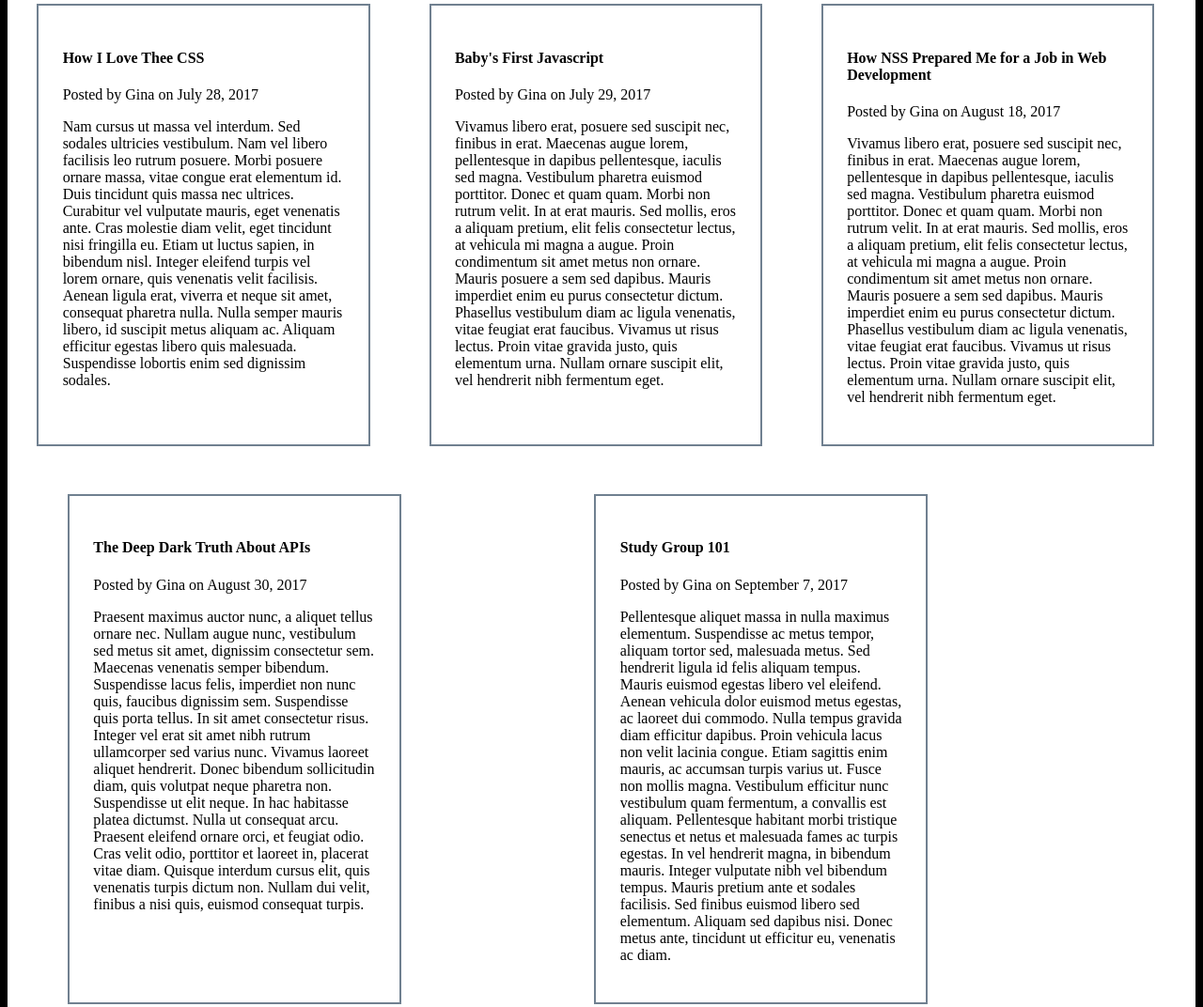
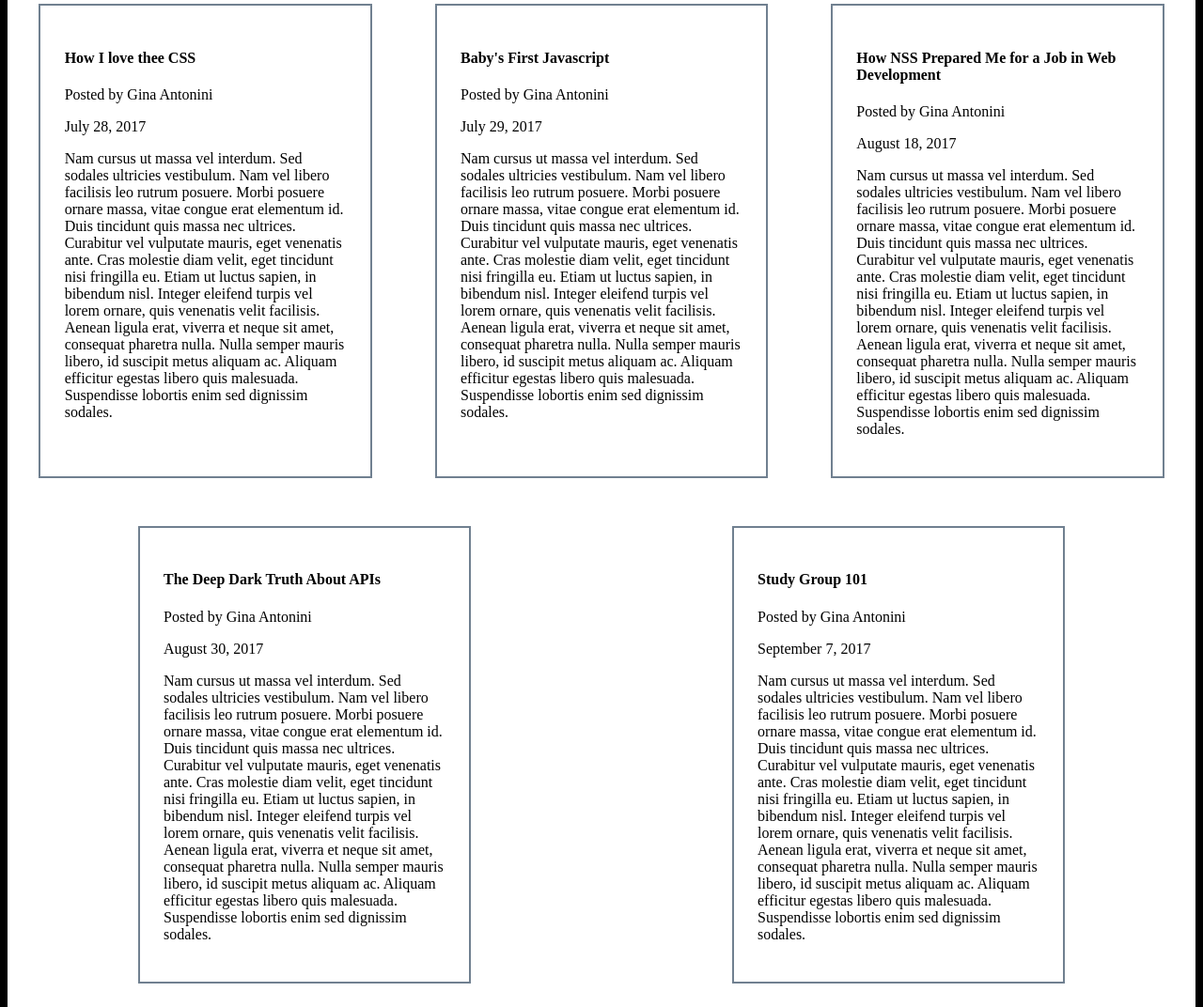
Before and after one commit to GinaAntonini/GinaAntonini.github.io, a plain HTML site: page blog.html in a window 1280 px wide. Shown: the part 359-1431 px from the top of the page at 94% size. Drawn offline with Linux system fonts and the light colour scheme.

Commit message:
added blog objects in javascript

```diff
--- a/blog.html
+++ b/blog.html
@@ -28,53 +28,8 @@
 		</li>
 	</ul>
 </nav>
-	<div class="blog-container">
-		<div class="blog">
-			<header>
-			<h4>How I Love Thee CSS</h4>
-			<p>Posted by Gina on <time datetime="2017-07-28 16:00">July 28, 2017</time></p>
-			</header>
-			<section>
-				<p>Nam cursus ut massa vel interdum. Sed sodales ultricies vestibulum. Nam vel libero facilisis leo rutrum posuere. Morbi posuere ornare massa, vitae congue erat elementum id. Duis tincidunt quis massa nec ultrices. Curabitur vel vulputate mauris, eget venenatis ante. Cras molestie diam velit, eget tincidunt nisi fringilla eu. Etiam ut luctus sapien, in bibendum nisl. Integer eleifend turpis vel lorem ornare, quis venenatis velit facilisis. Aenean ligula erat, viverra et neque sit amet, consequat pharetra nulla. Nulla semper mauris libero, id suscipit metus aliquam ac. Aliquam efficitur egestas libero quis malesuada. Suspendisse lobortis enim sed dignissim sodales.</p>
-			</section>
-		</div>
-		<div class="blog">
-			<header>
-			<h4>Baby's First Javascript</h4>
-			<p>Posted by Gina on <time datetime="2017-07-29 16:00">July 29, 2017</time></p>
-			</header>
-			<section>
-				<p>Vivamus libero erat, posuere sed suscipit nec, finibus in erat. Maecenas augue lorem, pellentesque in dapibus pellentesque, iaculis sed magna. Vestibulum pharetra euismod porttitor. Donec et quam quam. Morbi non rutrum velit. In at erat mauris. Sed mollis, eros a aliquam pretium, elit felis consectetur lectus, at vehicula mi magna a augue. Proin condimentum sit amet metus non ornare. Mauris posuere a sem sed dapibus. Mauris imperdiet enim eu purus consectetur dictum. Phasellus vestibulum diam ac ligula venenatis, vitae feugiat erat faucibus. Vivamus ut risus lectus. Proin vitae gravida justo, quis elementum urna. Nullam ornare suscipit elit, vel hendrerit nibh fermentum eget.</p>
-			</section>
-		</div>
-		<div class="blog">
-			<header>
-			<h4>How NSS Prepared Me for a Job in Web Development</h4>
-			<p>Posted by Gina on <time datetime="2017-08-18 16:00">August 18, 2017</time></p>
-			</header>
-			<section>
-				<p>Vivamus libero erat, posuere sed suscipit nec, finibus in erat. Maecenas augue lorem, pellentesque in dapibus pellentesque, iaculis sed magna. Vestibulum pharetra euismod porttitor. Donec et quam quam. Morbi non rutrum velit. In at erat mauris. Sed mollis, eros a aliquam pretium, elit felis consectetur lectus, at vehicula mi magna a augue. Proin condimentum sit amet metus non ornare. Mauris posuere a sem sed dapibus. Mauris imperdiet enim eu purus consectetur dictum. Phasellus vestibulum diam ac ligula venenatis, vitae feugiat erat faucibus. Vivamus ut risus lectus. Proin vitae gravida justo, quis elementum urna. Nullam ornare suscipit elit, vel hendrerit nibh fermentum eget.</p>
-			</section>
-		</div>
-		<br>
-		<div class="blog">
-			<header>
-			<h4>The Deep Dark Truth About APIs</h4>
-			<p>Posted by Gina on <time datetime="2017-08-30 16:00">August 30, 2017</time></p>
-			</header>
-			<section>
-				<p>Praesent maximus auctor nunc, a aliquet tellus ornare nec. Nullam augue nunc, vestibulum sed metus sit amet, dignissim consectetur sem. Maecenas venenatis semper bibendum. Suspendisse lacus felis, imperdiet non nunc quis, faucibus dignissim sem. Suspendisse quis porta tellus. In sit amet consectetur risus. Integer vel erat sit amet nibh rutrum ullamcorper sed varius nunc. Vivamus laoreet aliquet hendrerit. Donec bibendum sollicitudin diam, quis volutpat neque pharetra non. Suspendisse ut elit neque. In hac habitasse platea dictumst. Nulla ut consequat arcu. Praesent eleifend ornare orci, et feugiat odio. Cras velit odio, porttitor et laoreet in, placerat vitae diam. Quisque interdum cursus elit, quis venenatis turpis dictum non. Nullam dui velit, finibus a nisi quis, euismod consequat turpis.</p>
-			</section>
-		</div>
-		<br>
-		<div class="blog">
-			<header>
-			<h4>Study Group 101</h4>
-			<p>Posted by Gina on <time datetime="2017-09-07 16:00">September 7, 2017</time></p>
-			</header>
-			<section>
-				<p>Pellentesque aliquet massa in nulla maximus elementum. Suspendisse ac metus tempor, aliquam tortor sed, malesuada metus. Sed hendrerit ligula id felis aliquam tempus. Mauris euismod egestas libero vel eleifend. Aenean vehicula dolor euismod metus egestas, ac laoreet dui commodo. Nulla tempus gravida diam efficitur dapibus. Proin vehicula lacus non velit lacinia congue. Etiam sagittis enim mauris, ac accumsan turpis varius ut. Fusce non mollis magna. Vestibulum efficitur nunc vestibulum quam fermentum, a convallis est aliquam. Pellentesque habitant morbi tristique senectus et netus et malesuada fames ac turpis egestas. In vel hendrerit magna, in bibendum mauris. Integer vulputate nibh vel bibendum tempus. Mauris pretium ante et sodales facilisis. Sed finibus euismod libero sed elementum. Aliquam sed dapibus nisi. Donec metus ante, tincidunt ut efficitur eu, venenatis ac diam.</p>
-			</section>
+	<div class="blog-container" id="blogContainer">
+
 		</div>
 	<footer class="footer">
 		<p>&copy; Gina Antonini 2017</p>
--- a/main.js
+++ b/main.js
@@ -0,0 +1,80 @@
+// Make an array called blogs
+// Add each of your existing blogs to the blogs array by making them into objects
+//with the following key, value pairs: title, content, date (you should have at least 5 blog objects)
+// Loop over the blogs array and build up the HTML card elements using the values from your blog objects
+// Add the HTML you created in the last step to the blog-holder element
+
+
+var blogs = [];
+
+var blog1 = {
+ 	title: "How I love thee CSS",
+ 	content: "Nam cursus ut massa vel interdum. Sed sodales ultricies vestibulum. Nam vel libero facilisis leo rutrum posuere. Morbi posuere ornare massa, vitae congue erat elementum id. Duis tincidunt quis massa nec ultrices. Curabitur vel vulputate mauris, eget venenatis ante. Cras molestie diam velit, eget tincidunt nisi fringilla eu. Etiam ut luctus sapien, in bibendum nisl. Integer eleifend turpis vel lorem ornare, quis venenatis velit facilisis. Aenean ligula erat, viverra et neque sit amet, consequat pharetra nulla. Nulla semper mauris libero, id suscipit metus aliquam ac. Aliquam efficitur egestas libero quis malesuada. Suspendisse lobortis enim sed dignissim sodales.",
+ 	author: "Posted by Gina Antonini",
+	date: "July 28, 2017"
+
+};
+
+var blog2 = {
+ 	title: "Baby's First Javascript",
+ 	content: "Nam cursus ut massa vel interdum. Sed sodales ultricies vestibulum. Nam vel libero facilisis leo rutrum posuere. Morbi posuere ornare massa, vitae congue erat elementum id. Duis tincidunt quis massa nec ultrices. Curabitur vel vulputate mauris, eget venenatis ante. Cras molestie diam velit, eget tincidunt nisi fringilla eu. Etiam ut luctus sapien, in bibendum nisl. Integer eleifend turpis vel lorem ornare, quis venenatis velit facilisis. Aenean ligula erat, viverra et neque sit amet, consequat pharetra nulla. Nulla semper mauris libero, id suscipit metus aliquam ac. Aliquam efficitur egestas libero quis malesuada. Suspendisse lobortis enim sed dignissim sodales.",
+ 	author: "Posted by Gina Antonini",
+	date: "July 29, 2017"
+
+};
+
+var blog3 = {
+ 	title: "How NSS Prepared Me for a Job in Web Development",
+ 	content: "Nam cursus ut massa vel interdum. Sed sodales ultricies vestibulum. Nam vel libero facilisis leo rutrum posuere. Morbi posuere ornare massa, vitae congue erat elementum id. Duis tincidunt quis massa nec ultrices. Curabitur vel vulputate mauris, eget venenatis ante. Cras molestie diam velit, eget tincidunt nisi fringilla eu. Etiam ut luctus sapien, in bibendum nisl. Integer eleifend turpis vel lorem ornare, quis venenatis velit facilisis. Aenean ligula erat, viverra et neque sit amet, consequat pharetra nulla. Nulla semper mauris libero, id suscipit metus aliquam ac. Aliquam efficitur egestas libero quis malesuada. Suspendisse lobortis enim sed dignissim sodales.",
+ 	author: "Posted by Gina Antonini",
+	date: "August 18, 2017"
+
+};
+
+var blog4 = {
+ 	title: "The Deep Dark Truth About APIs",
+ 	content: "Nam cursus ut massa vel interdum. Sed sodales ultricies vestibulum. Nam vel libero facilisis leo rutrum posuere. Morbi posuere ornare massa, vitae congue erat elementum id. Duis tincidunt quis massa nec ultrices. Curabitur vel vulputate mauris, eget venenatis ante. Cras molestie diam velit, eget tincidunt nisi fringilla eu. Etiam ut luctus sapien, in bibendum nisl. Integer eleifend turpis vel lorem ornare, quis venenatis velit facilisis. Aenean ligula erat, viverra et neque sit amet, consequat pharetra nulla. Nulla semper mauris libero, id suscipit metus aliquam ac. Aliquam efficitur egestas libero quis malesuada. Suspendisse lobortis enim sed dignissim sodales.",
+ 	author: "Posted by Gina Antonini",
+	date: "August 30, 2017"
+
+};
+
+var blog5 = {
+ 	title: "Study Group 101",
+ 	content: "Nam cursus ut massa vel interdum. Sed sodales ultricies vestibulum. Nam vel libero facilisis leo rutrum posuere. Morbi posuere ornare massa, vitae congue erat elementum id. Duis tincidunt quis massa nec ultrices. Curabitur vel vulputate mauris, eget venenatis ante. Cras molestie diam velit, eget tincidunt nisi fringilla eu. Etiam ut luctus sapien, in bibendum nisl. Integer eleifend turpis vel lorem ornare, quis venenatis velit facilisis. Aenean ligula erat, viverra et neque sit amet, consequat pharetra nulla. Nulla semper mauris libero, id suscipit metus aliquam ac. Aliquam efficitur egestas libero quis malesuada. Suspendisse lobortis enim sed dignissim sodales.",
+ 	author: "Posted by Gina Antonini",
+	date: "September 7, 2017"
+
+};
+
+blogs.push(blog1)
+blogs.push(blog2)
+blogs.push(blog3)
+blogs.push(blog4)
+blogs.push(blog5)
+
+console.log("Blog", blogs);
+
+var blogContainer= document.getElementById("blogContainer");
+
+for (var i = 0; i < blogs.length; i++) {
+
+	var currentBlog = blogs[i];
+	var domString = "";
+
+
+	domString +=			'<div class="blog">';
+	domString +=				'<header>';
+	domString +=				'<h4>' + currentBlog.title + '</h4>';
+	domString +=				'<p>' + currentBlog.author + '</p>';
+	domString +=				'<p>' + currentBlog.date + '</p>';
+	domString +=				'</header>';
+	domString +=				'<section>';
+	domString +=					'<p>' + currentBlog.content +'</p>';
+	domString +=				'</section>';
+	domString +=			'</div>';
+
+console.log("Dom string from for loop", domString);
+blogContainer.innerHTML += domString;
+
+}
```
